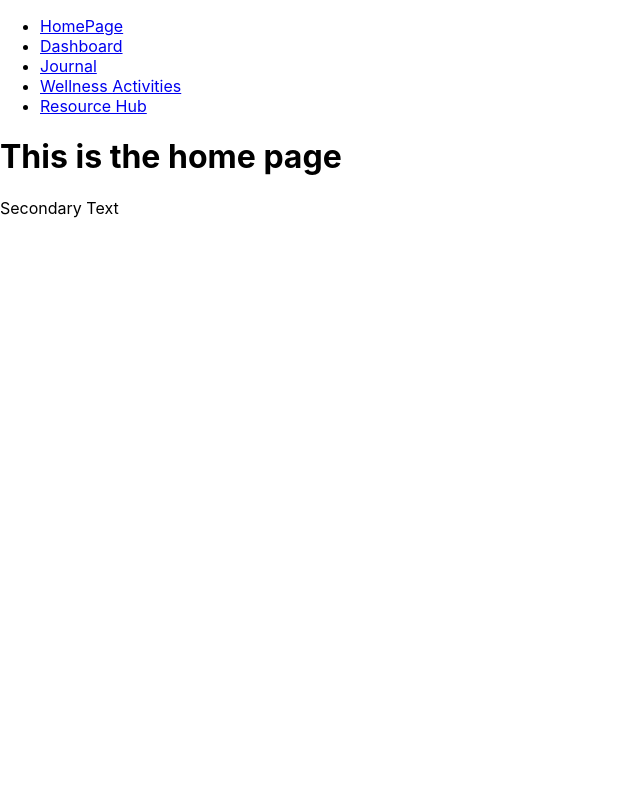
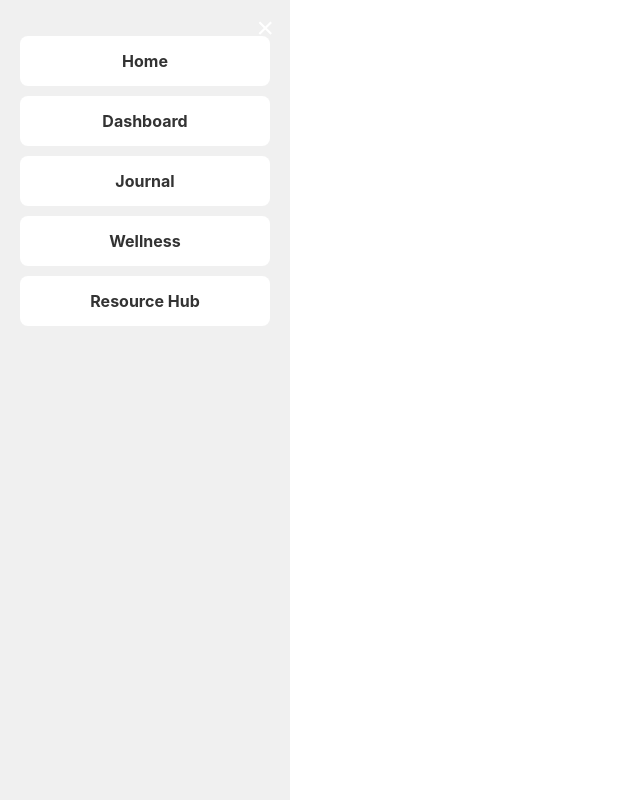
Before and after one commit to Jolisa-dot/StackUnderflow-SeniorProject, a React (Create React App) app in the folder Lumi/: page / in a window 1280 px wide. Shown: the whole page, without its empty margins (0-640 px from the left). Built offline with nearby package versions, Linux system fonts and the light colour scheme.

Commit message:
Updated page navigation

```diff
--- a/Lumi/src/App.css
+++ b/Lumi/src/App.css
@@ -36,3 +36,81 @@
     transform: rotate(360deg);
   }
 }
+
+ .app-container {
+  display: flex;
+  height: 100vh;
+ }
+
+
+ .sidebar {
+  width: 250px;
+  height: 100vh;
+  background-color: #f0f0f0;
+  padding: 20px;
+  display: flex;
+  flex-direction: column;
+  align-items: center;
+  transition: transform 0.3s ease-in-out;
+  position: fixed;
+  left: -250px;
+  right: 250px;
+  transform: translateX(0);
+ }
+
+ .sidebar.closed {
+  transform: translateX(-100%);
+ }
+
+ .close-btn {
+  background: none;
+  border: none;
+  font-size: 30px;
+  color: white;
+  position: absolute;
+  top: 10px;
+  right: 10px;
+  cursor: pointer;
+}
+
+ .sidebar ul {
+  list-style-type: none !important;
+  padding: 0;
+  width: 100%;
+ }
+
+
+ .sidebar li {
+  width: 100%;
+  margin-bottom: 10px;
+ }
+
+ .sidebar a {
+  display: block;
+  text-decoration: none;
+  background-color: #ffffff; /* Box color */
+  color: #333;
+  padding: 15px;
+  border-radius: 8px; /* Rounded corners */
+  text-align: center;
+  font-weight: bold;
+  transition: background-color 0.3s ease, color 0.3s ease;
+}
+
+.sidebar a:hover {
+  background-color: #ced5da;
+  color: white;
+}
+
+.sidebar:hover {
+  left:0;
+}
+
+.app-container:hover .sidebar {
+  left: 0;
+}
+
+ .content {
+  flex: 1;
+  padding: 20px;
+ }
--- a/Lumi/src/App.js
+++ b/Lumi/src/App.js
@@ -1,4 +1,5 @@
-import React from 'react';
+import React, {useState} from 'react';
+import './App.css';
 import { BrowserRouter, Routes, Route, Link} from 'react-router-dom';
 import HomePage from './components/HomePage';
 import Journal from './components/Journal';
@@ -6,30 +7,34 @@ import Wellness from './components/Wellness';
 import Resources from './components/Resources';
 import Dashboard from './components/Dashboard';
 
+function Sidebar({isOpen, toggleSidebar }) {
+  return (
+    <div className={`sidebar ${isOpen ? 'open' : 'closed'}`}>
+      <button className="close-btn" onClick={toggleSidebar}>
+        &times;
+        </button>
+      <ul>
+        <li><Link to="/">Home</Link></li>
+        <li><Link to="/dashboard">Dashboard</Link></li>
+        <li><Link to="/journal">Journal</Link></li>
+        <li><Link to="/wellness">Wellness</Link></li>
+        <li><Link to="/resources">Resource Hub</Link></li>
+      </ul>
+    </div>
+  );
+}
 
 function App() {
+  const [isSidebarOpen, setSidebarOpen] = useState(true);
+
+  const toggleSidebar = () =>
+    setSidebarOpen(!isSidebarOpen);
+
   return (
   <BrowserRouter>
-      <nav>
-        <ul>
-          <li>
-            <Link to="/">HomePage</Link>
-          </li>
-          <li>
-            <Link to="/dashboard">Dashboard</Link>
-          </li>
-          <li>
-            <Link to="/journal">Journal</Link>
-          </li>
-          <li>
-            <Link to="/wellness">Wellness Activities</Link>
-          </li>
-          <li>
-            <Link to="/resources">Resource Hub</Link>
-          </li>
-        </ul>
-      </nav>
-
+  <div className="app-container">
+  <Sidebar isOpen={isSidebarOpen} toggleSidebar={toggleSidebar}/>
+  <div className="content">
   <Routes>
   <Route path="/" element={<HomePage />} />
   <Route path="/dashboard" element={<Dashboard />} />
@@ -37,6 +42,8 @@ function App() {
   <Route path="/wellness" element={<Wellness />} />
   <Route path="/resources" element={<Resources />} />
   </Routes>
+  </div>
+  </div>
   </BrowserRouter>
   );
 }
--- a/Lumi/src/components/HomePage.js
+++ b/Lumi/src/components/HomePage.js
@@ -3,8 +3,7 @@ import React from 'react';
 function HomePage() {
     return (
         <div>
-            <h1> This is the home page</h1>
-            <p>Secondary Text</p>
+            <h1>Welcome to Lumi</h1>
         </div>
     );
 }
```
Lines whose indentation alone changed are shown as unchanged.
